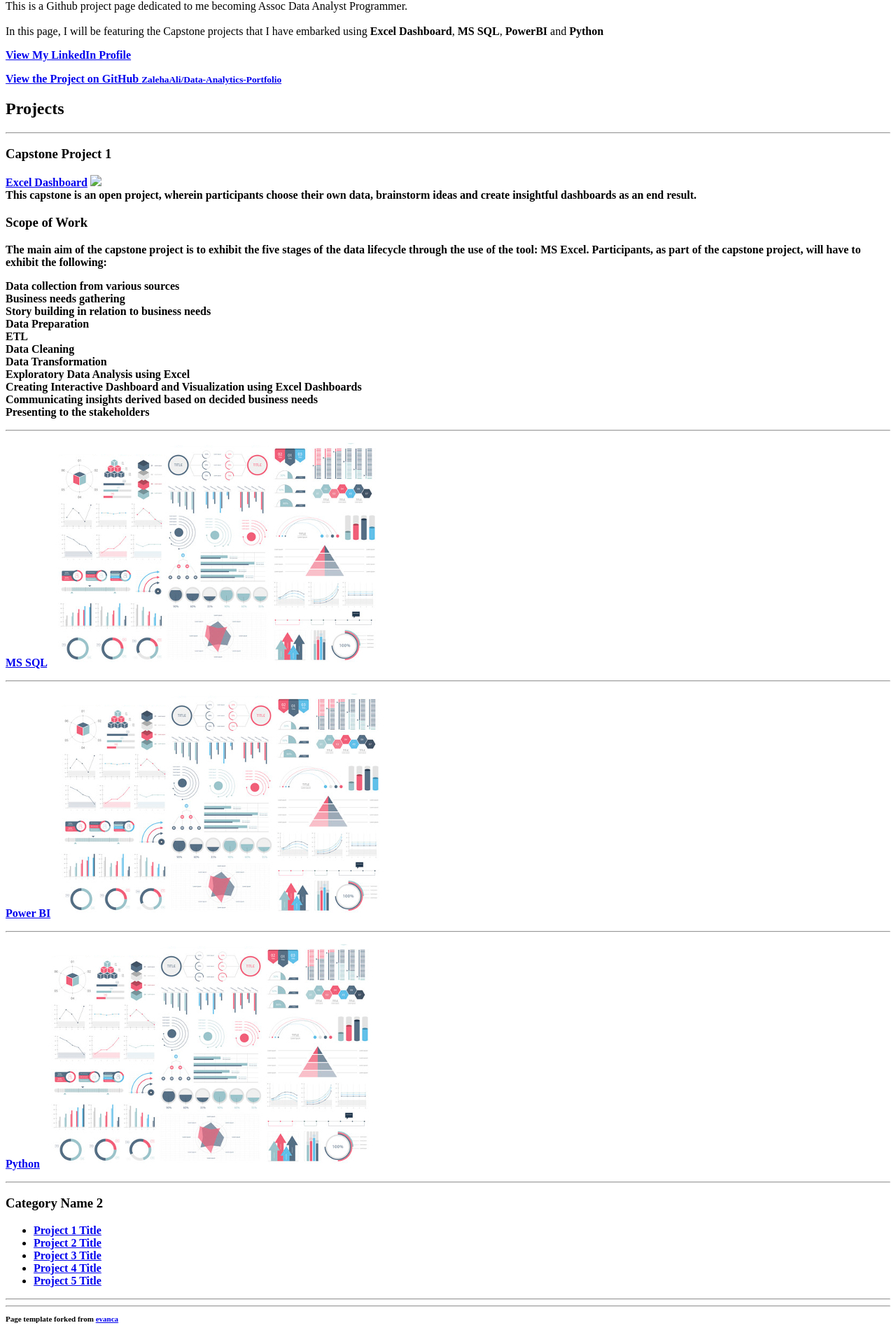
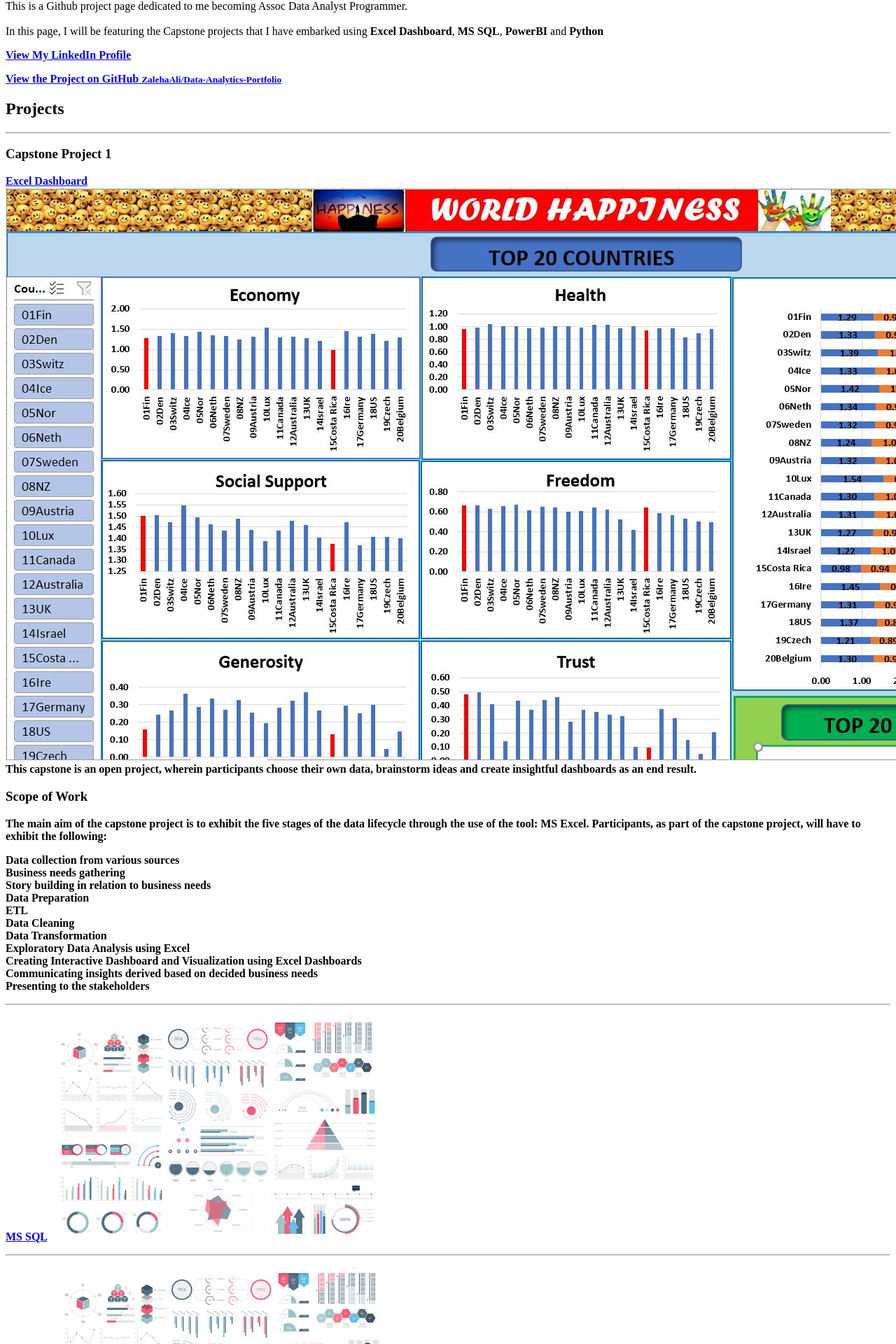
Before and after one commit to ZalehaAli/Data-Analytics-Portfolio, a Jekyll site: the page built from index.md, in a window 1280 px wide. Shown: the part 300-2220 px from the top of the page at 70% size. Built offline with Jekyll 4.4.1, drawn with Linux system fonts in a browser that asks for light colours; our own code applies the rules of GitHub Pages for plain Markdown files.

Commit message:
Create index.md

```diff
--- a/index.md
+++ b/index.md
@@ -5,7 +5,7 @@
 ### Capstone Project 1
 
 [Excel Dashboard](/sample_page)
-<img src="images/worldhappiness.jpg?raw=true"/>
+<img src="images/Capstone1_worldhappiness.jpg?raw=true"/>
 <br>
 This capstone is an open project, wherein participants choose their own data, brainstorm ideas and create insightful dashboards as an end result.
 ### Scope of Work
```
